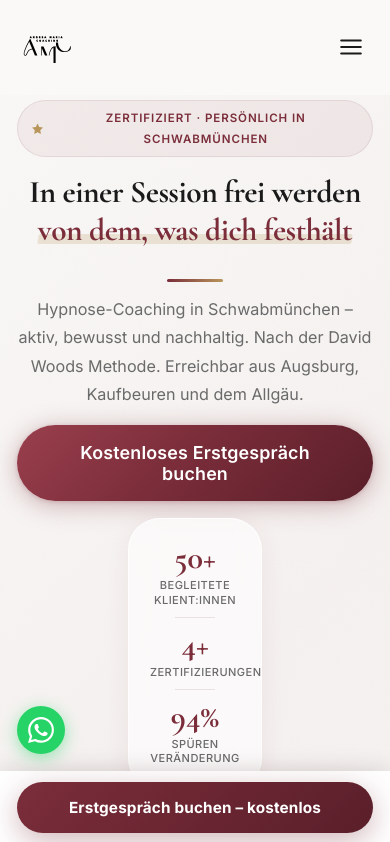
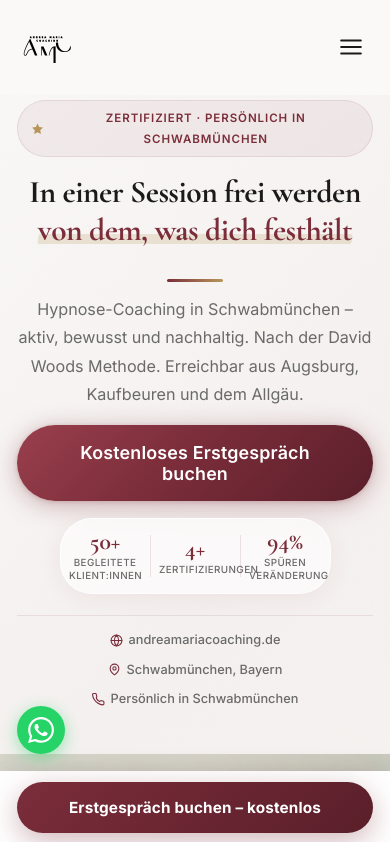
Before and after one commit to viktorfdeltaC/andrea-maria-landingpage, a React (Vite) app: page / in a window 390 px wide. Shown: the top 842 px of the page. Built offline with nearby package versions, Linux system fonts and the light colour scheme.

Commit message:
fix: hero stats horizontal auf mobile, kleinere Schrift

```diff
--- a/src/sections/Hero.css
+++ b/src/sections/Hero.css
@@ -225,18 +225,20 @@ a.hero-contact-item:hover {
   .hero-badge { font-size: 0.68rem; padding: 0.4rem 0.75rem; }
   .hero-subtitle { font-size: 0.95rem; }
 
-  /* Stats: stack vertically, dividers go horizontal */
+  /* Stats: stay horizontal, just scale down */
   .hero-stats {
-    flex-direction: column;
-    gap: 0;
-    padding: 0.75rem 1.25rem;
+    flex-direction: row;
     max-width: 100%;
+    padding: 0.65rem 0;
   }
-  .hero-stat { padding: 0.6rem 0; }
+  .hero-stat { padding: 0 0.5rem; gap: 2px; }
+  .hero-stat-number { font-size: 1.4rem; }
+  .hero-stat-label { font-size: 0.58rem; max-width: 72px; }
   .hero-stat-divider {
-    width: 40px; height: 1px;
-    align-self: center;
-    margin: 0;
+    width: 1px;
+    height: auto;
+    align-self: stretch;
+    margin: 0.3rem 0;
   }
 
   /* Contact: allow wrapping on tiny screens */
```
